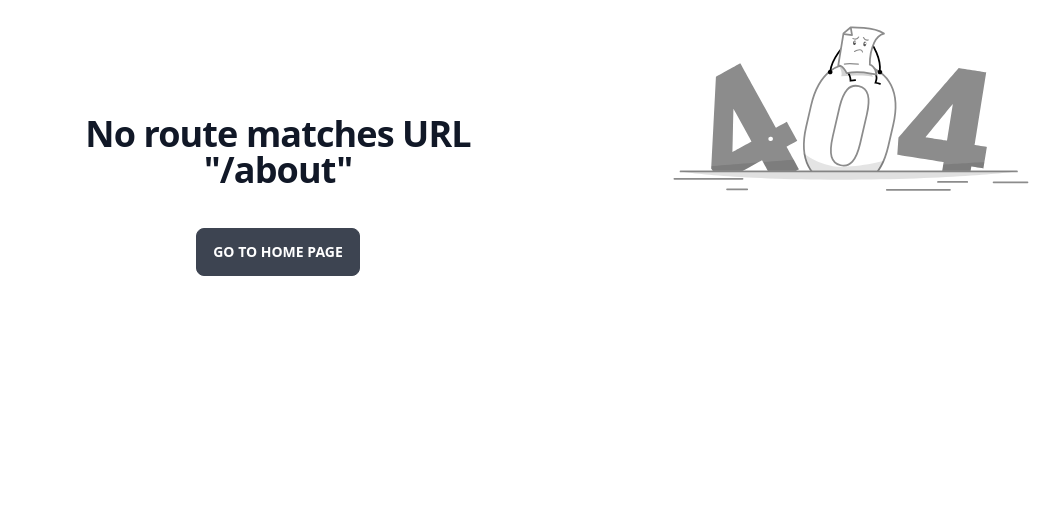
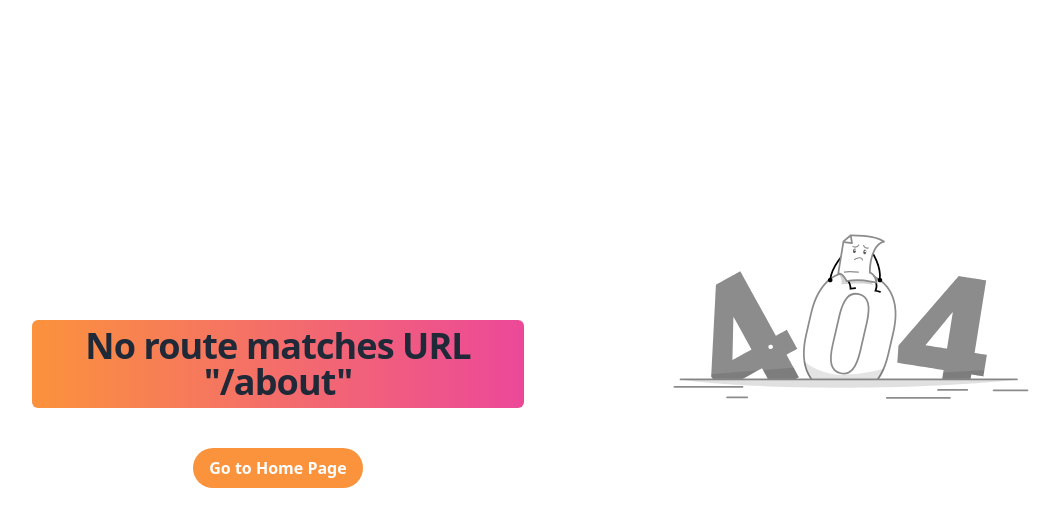
Before and after one commit to toushik018/meal-master-client, a React (Vite) app: page /about in a window 1280 px wide. Shown: the top 526 px of the page, without its empty margins (96-1156 px from the left). Built offline with nearby package versions, Linux system fonts and the light colour scheme; no server answers; what @react-pdf/renderer would draw is missing.

Commit message:
updates on error page

```diff
--- a/src/pages/Error/ErrorPage.jsx
+++ b/src/pages/Error/ErrorPage.jsx
@@ -4,31 +4,32 @@ import animationData from '../../assets/36395-lonely-404.json'
 import { Link, useRouteError } from 'react-router-dom';
 
 const Error = () => {
-  const {error, status} = useRouteError();
+  const { error, status } = useRouteError();
   console.log(error.message);
   console.log(status);
   return (
+    <div className='flex flex-col items-center justify-center h-screen'>
       <div className='flex flex-col items-center justify-center lg:flex-row container mx-auto'>
         {/* Text Content */}
         <div className='mb-10 lg:max-w-lg  lg:pr-5 lg:mb-0 text-center'>
           <div className='max-w-xl mb-6 lg:mt-8'>
-          <h2 className='max-w-lg mb-6 font-sans text-3xl font-bold tracking-tight text-gray-900 sm:text-4xl sm:leading-none'>
+            <h2 className='max-w-lg mb-6 font-sans text-3xl font-bold tracking-tight py-2 px-2 rounded-md bg-gradient-to-r from-orange-400 to-pink-500 sm:text-4xl sm:leading-none'>
               {error.message}
-
             </h2>
-          <Link to='/' className='btn mt-4'>
+            <Link to='/' className='bg-orange-400 hover:bg-orange-600 text-white font-bold py-2 px-4 rounded-full inline-flex items-center mt-4'>
               Go to Home Page
             </Link>
-
           </div>
         </div>
         {/* Lottie Animation */}
         <div className='relative lg:w-1/2 '>
-        <div className='w-full lg:w-4/5 lg:ml-auto h-56  sm:h-96'>
+          <div className='w-full lg:w-4/5 lg:ml-auto h-56 sm:h-96'>
             <Lottie animationData={animationData} loop={true} />
           </div>
         </div>
       </div>
+    </div>
+
   );
 };
 
--- a/src/pages/blog/Blog.jsx
+++ b/src/pages/blog/Blog.jsx
@@ -95,7 +95,7 @@ const Blog = () => {
         <h1 className="text-4xl font-bold">My Blog</h1>
         <button
           onClick={handleDownload}
-          className="bg-blue-500 hover:bg-blue-700 text-white font-bold py-2 px-4 rounded inline-flex items-center"
+          className="bg-orange-400 hover:bg-orange-600 text-white font-bold py-2 px-4 rounded-full inline-flex items-center"
         >
           <FaDownload className="mr-2" />
           <span>Download PDF</span>
```
Lines whose indentation alone changed are shown as unchanged.
